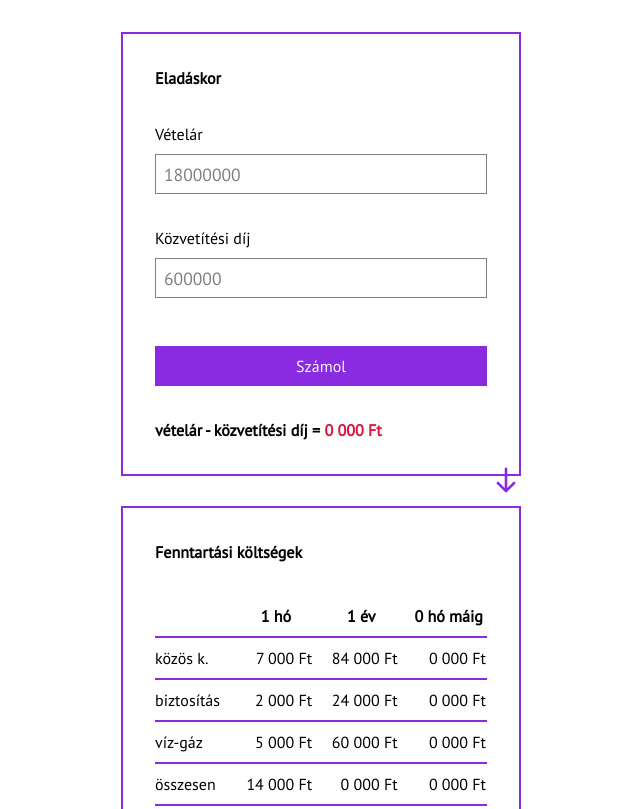
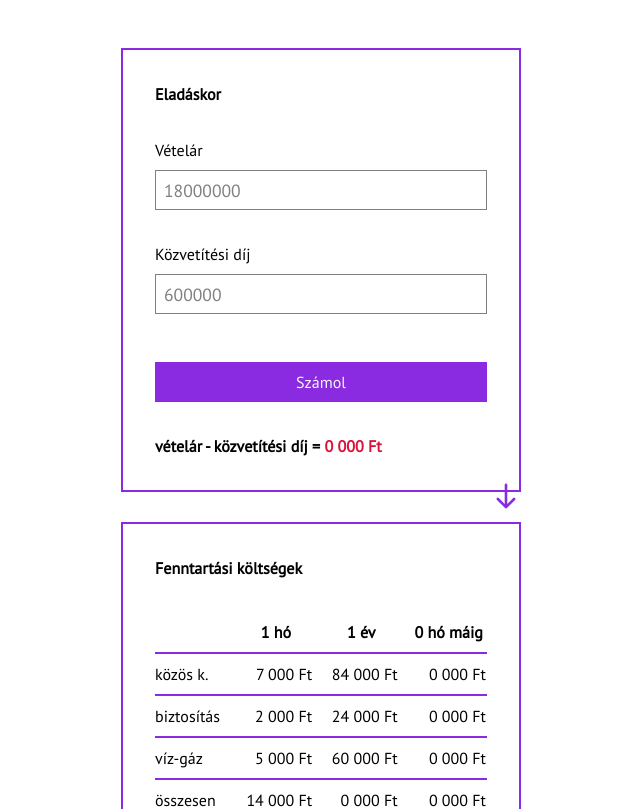
Before and after one commit to leventemo/calc, an Angular app: page / in a window 1280 px wide. Shown: the top 809 px of the page, without its empty margins (319-959 px from the left). Built offline with nearby package versions, Linux system fonts and the light colour scheme; a web font is replaced by a local one.

Commit message:
add page-container

```diff
--- a/src/app/app.component.html
+++ b/src/app/app.component.html
@@ -1,3 +1,4 @@
+<div class="page-container">
   <div class="card">
     <h2>Eladáskor</h2>
     <div class="container">
@@ -62,7 +63,8 @@
       </tr>
     </table>
 
-  <h3>fennmaradó - összkölts. máig = <span class="highlight"> {{ sumAfterExpenses | currency:'HUF':'symbol':'4.0-0':'hu'
+    <h3>fennmaradó - összkölts. máig = <span class="highlight"> {{ sumAfterExpenses |
+        currency:'HUF':'symbol':'4.0-0':'hu'
         }}
       </span></h3>
   </div>
@@ -83,7 +85,8 @@
         <td> {{ taxPerParts | currency:'HUF':'symbol':'4.0-0':'hu' }}</td>
       </tr>
     </table>
-  <h3>1 rész - szja = <span class="highlight">{{ sumPerPersonAfterTax | currency:'HUF':'symbol':'4.0-0':'hu' }} </span>
+    <h3>1 rész - szja = <span class="highlight">{{ sumPerPersonAfterTax | currency:'HUF':'symbol':'4.0-0':'hu' }}
+      </span>
     </h3>
   </div>
 
@@ -106,3 +109,4 @@
     <h3>L. része / 4 - illeték = <span class="highlight"> {{ giftAfterTax | currency:'HUF':'symbol':'4.0-0':'hu' }}
       </span></h3>
   </div>
+</div>
--- a/src/app/app.component.scss
+++ b/src/app/app.component.scss
@@ -1,3 +1,7 @@
+.page-container {
+  margin: 1rem;
+}
+
 .card {
   border: 2px solid blueviolet;
   padding: 2rem;
```
Also changed, not shown: 1 other file (tests, documents, lock files or other folders). Lines whose indentation alone changed are shown as unchanged.
